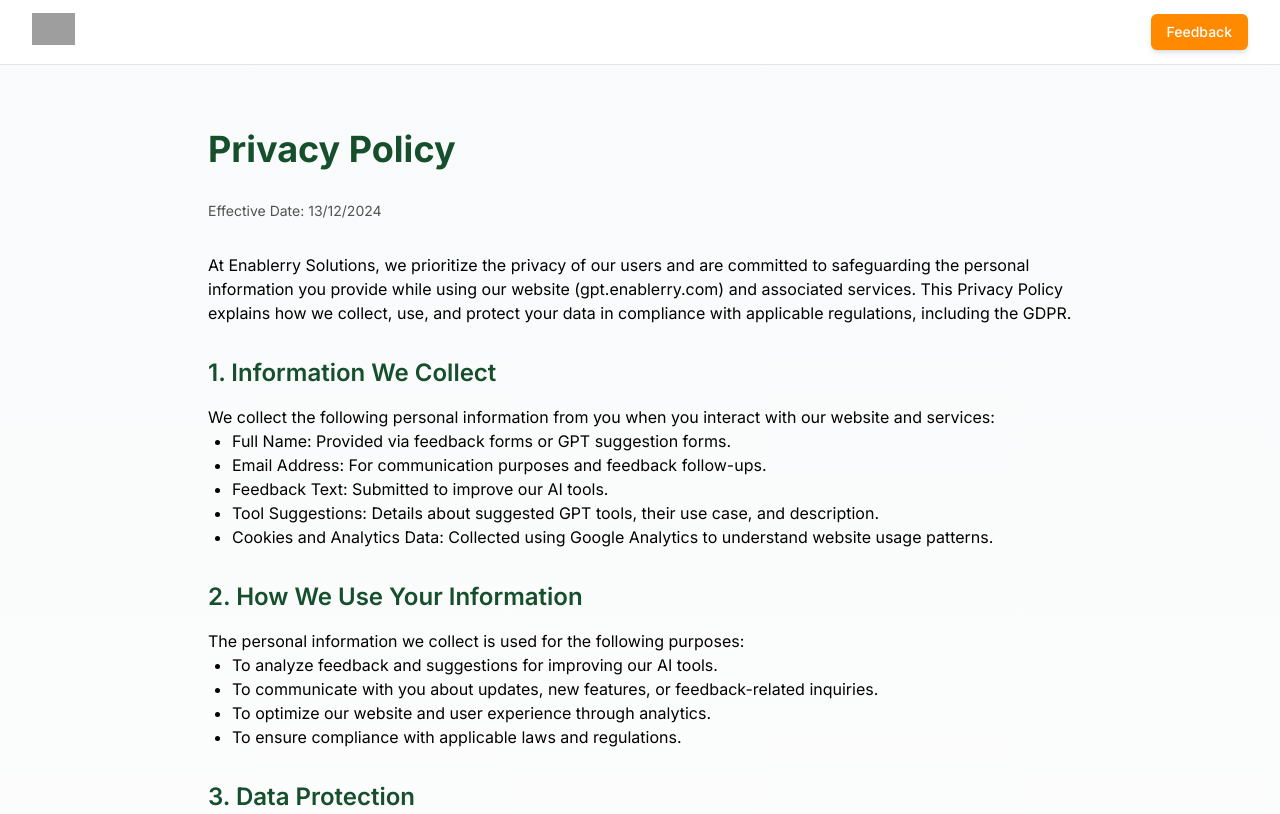
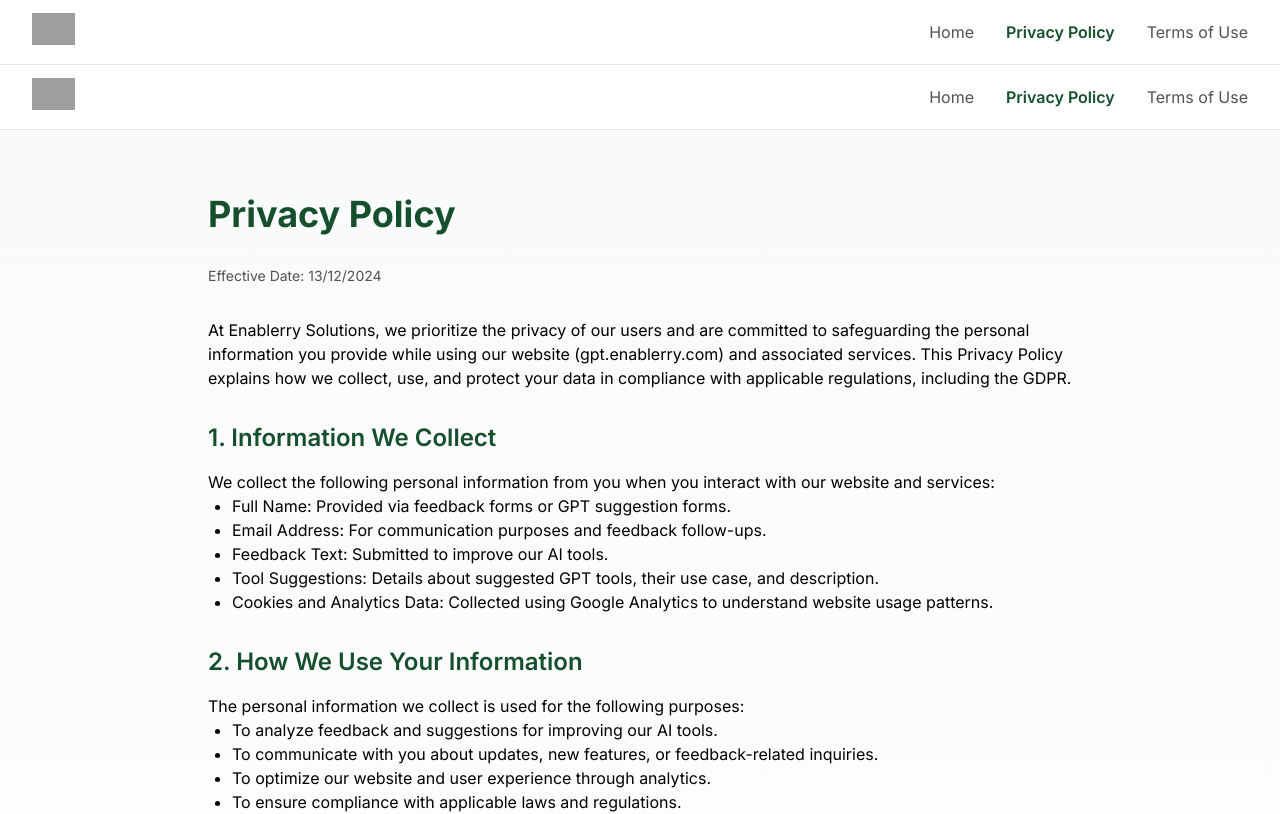
Before and after one commit to EnhancialDevTeam/enablerry-gpt-tools, a React (Vite) app: page /privacy in a window 1280 px wide. Shown: the top 814 px of the page. Built offline with nearby package versions, Linux system fonts and the light colour scheme; grey boxes are pictures that could not be loaded.

Commit message:
Router Fixed

```diff
--- a/src/App.tsx
+++ b/src/App.tsx
@@ -1,15 +1,13 @@
 import React from 'react';
-import { BrowserRouter as Router } from 'react-router-dom';
-import { AppRoutes } from './routes';
-import { RouteTracker } from './components/analytics/RouteTracker';
+import { RouterProvider } from 'react-router-dom';
+import { router } from './routes/router';
 import { CookieConsentManager } from './components/analytics/CookieConsentManager';
 
 export function App() {
   return (
-    <Router>
+    <>
       <CookieConsentManager />
-      <RouteTracker />
-      <AppRoutes />
-    </Router>
+      <RouterProvider router={router} />
+    </>
   );
 }
--- /dev/null
+++ b/src/components/layout/Layout.tsx
@@ -0,0 +1,18 @@
+import React from 'react';
+import { Outlet } from 'react-router-dom';
+import { Navigation } from '../navigation/Navigation';
+import { Footer } from '../Footer';
+import { RouteTracker } from '../analytics/RouteTracker';
+
+export function Layout() {
+  return (
+    <div className="min-h-screen flex flex-col">
+      <Navigation />
+      <RouteTracker />
+      <main className="flex-grow">
+        <Outlet />
+      </main>
+      <Footer />
+    </div>
+  );
+}
--- a/src/components/navigation/Navigation.tsx
+++ b/src/components/navigation/Navigation.tsx
@@ -1,6 +1,7 @@
 import React from 'react';
+import { NavLink } from 'react-router-dom';
 import { Logo } from '../Logo';
-import { NavLink } from './NavLink';
+import { NAV_ITEMS } from '../../routes/constants';
 
 export function Navigation() {
   return (
@@ -8,10 +9,25 @@ export function Navigation() {
       <div className="max-w-7xl mx-auto px-4 sm:px-6 lg:px-8">
         <div className="flex justify-between items-center h-16">
           <div className="flex-shrink-0">
-            <Logo className="h-8" linkClassName="focus:outline-none focus:ring-2 focus:ring-primary rounded" />
+            <Logo
+              className="h-8"
+              linkClassName="focus:outline-none focus:ring-2 focus:ring-primary rounded"
+            />
           </div>
-          <div className="hidden md:flex items-center">
-            <NavLink href="#feedback" button>Feedback</NavLink>
+          <div className="hidden md:flex items-center space-x-8">
+            {NAV_ITEMS.map(({ label, path }) => (
+              <NavLink
+                key={path}
+                to={path}
+                className={({ isActive }) =>
+                  `text-neutral-600 hover:text-primary transition-colors ${
+                    isActive ? 'font-semibold text-primary' : ''
+                  }`
+                }
+              >
+                {label}
+              </NavLink>
+            ))}
           </div>
         </div>
       </div>
--- /dev/null
+++ b/src/config/router.config.ts
@@ -0,0 +1,7 @@
+// Router configuration
+export const ROUTER_CONFIG = {
+  FUTURE_FLAGS: {
+    v7_startTransition: true,
+    v7_relativeSplatPath: true,
+  },
+} as const;
--- /dev/null
+++ b/src/pages/NotFound.tsx
@@ -0,0 +1,21 @@
+import React from 'react';
+import { Link } from 'react-router-dom';
+
+export function NotFound() {
+  return (
+    <div className="min-h-[60vh] flex items-center justify-center">
+      <div className="text-center">
+        <h1 className="text-4xl font-bold text-primary mb-4">404 - Page Not Found</h1>
+        <p className="text-neutral-600 mb-8">
+          The page you're looking for doesn't exist or has been moved.
+        </p>
+        <Link
+          to="/"
+          className="inline-flex items-center px-6 py-3 text-base font-medium rounded-md bg-primary text-white hover:bg-primary-dark transition-colors"
+        >
+          Return Home
+        </Link>
+      </div>
+    </div>
+  );
+}
--- /dev/null
+++ b/src/routes/constants.ts
@@ -0,0 +1,25 @@
+// Route path constants
+export const ROUTES = {
+  HOME: '/',
+  PRIVACY: '/privacy',
+  TERMS: '/terms',
+  // Legacy routes
+  LEGACY_PRIVACY: '/privacy-policy',
+  LEGACY_TERMS: '/terms-of-use',
+} as const;
+
+// Navigation items
+export const NAV_ITEMS = [
+  {
+    label: 'Home',
+    path: ROUTES.HOME,
+  },
+  {
+    label: 'Privacy Policy',
+    path: ROUTES.PRIVACY,
+  },
+  {
+    label: 'Terms of Use',
+    path: ROUTES.TERMS,
+  },
+] as const;
--- /dev/null
+++ b/src/routes/router.ts
@@ -0,0 +1,7 @@
+import { createBrowserRouter } from 'react-router-dom';
+import { ROUTER_CONFIG } from '../config/router.config';
+import { routes } from './routes';
+
+export const router = createBrowserRouter(routes, {
+  future: ROUTER_CONFIG.FUTURE_FLAGS,
+});
--- /dev/null
+++ b/src/routes/routes.tsx
@@ -0,0 +1,43 @@
+import React from 'react';
+import { Navigate } from 'react-router-dom';
+import type { RouteObject } from 'react-router-dom';
+import { Layout } from '../components/layout/Layout';
+import { Home } from '../pages/Home';
+import { PrivacyPolicy } from '../pages/PrivacyPolicy';
+import { TermsOfUse } from '../pages/TermsOfUse';
+import { NotFound } from '../pages/NotFound';
+
+export const routes: RouteObject[] = [
+  {
+    path: '/',
+    element: <Layout />,
+    children: [
+      {
+        index: true,
+        element: <Home />,
+      },
+      {
+        path: 'privacy',
+        element: <PrivacyPolicy />,
+      },
+      {
+        path: 'terms',
+        element: <TermsOfUse />,
+      },
+      // Legacy route redirects
+      {
+        path: 'privacy-policy',
+        element: <Navigate to="/privacy" replace />,
+      },
+      {
+        path: 'terms-of-use',
+        element: <Navigate to="/terms" replace />,
+      },
+      // 404 page
+      {
+        path: '*',
+        element: <NotFound />,
+      },
+    ],
+  },
+];
--- /dev/null
+++ b/src/routes/utils.ts
@@ -0,0 +1,16 @@
+import { ROUTES } from './constants';
+
+export const isLegacyRoute = (path: string): boolean => {
+  return [ROUTES.LEGACY_PRIVACY, ROUTES.LEGACY_TERMS].includes(path as any);
+};
+
+export const getLegacyRouteRedirect = (path: string): string => {
+  switch (path) {
+    case ROUTES.LEGACY_PRIVACY:
+      return ROUTES.PRIVACY;
+    case ROUTES.LEGACY_TERMS:
+      return ROUTES.TERMS;
+    default:
+      return ROUTES.HOME;
+  }
+};
```
